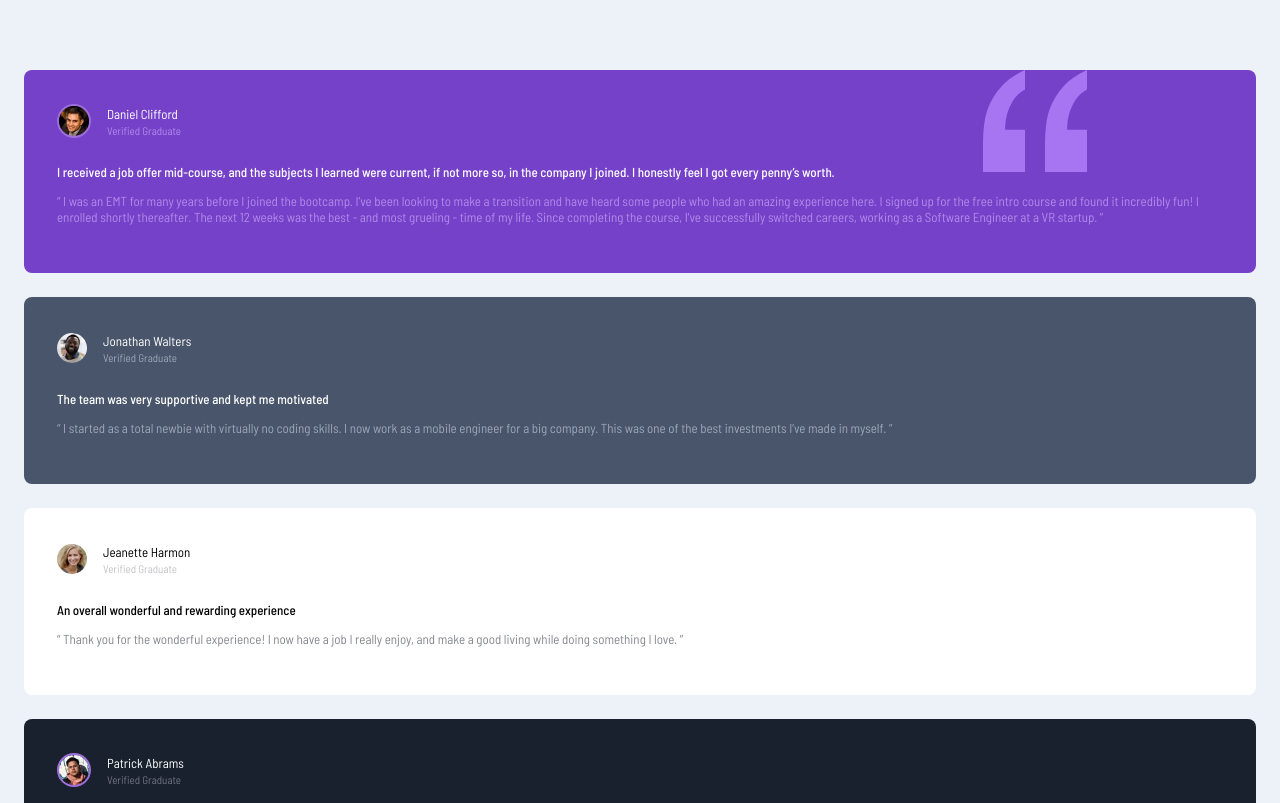
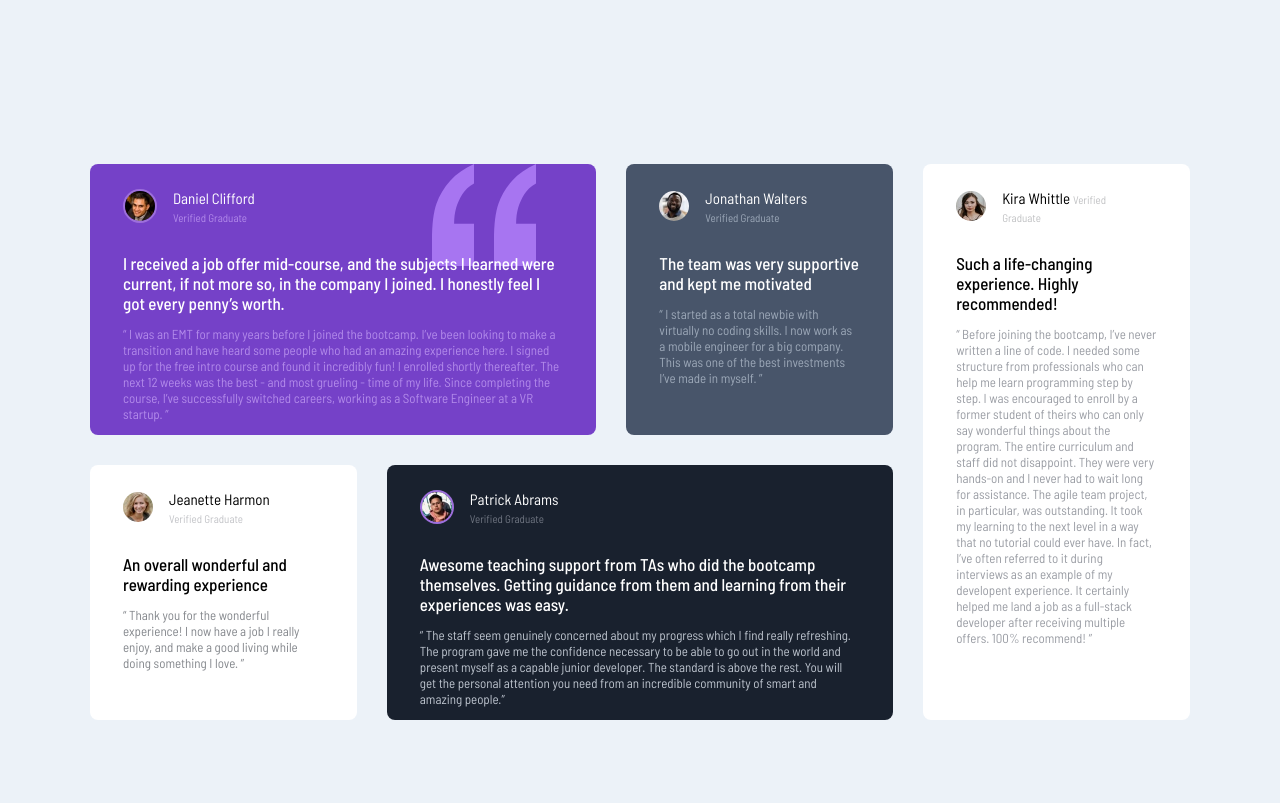
Before and after one commit to SergiuStancioiu/testimonials-grid-section-main, a plain HTML site: page index.html in a window 1280 px wide. Shown: the top 803 px of the page. Drawn offline with Linux system fonts and the light colour scheme.

Commit message:
Desktop styling

```diff
--- a/css/styles.css
+++ b/css/styles.css
@@ -120,3 +120,73 @@ body {
   padding-bottom: 35px;
   display: block;
 }
+
+@media screen and (min-width: 1100px) {
+  .testimonials-container {
+    margin: 0 auto;
+    width: 1100px;
+    display: grid;
+    grid-template-areas:
+      'card1 card1 card1 card1 card2 card5'
+      'card3 card4 card4 card4 card4 card5';
+    gap: 30px;
+  }
+
+  .first-card {
+    grid-area: card1;
+  }
+  .secound-card {
+    grid-area: card2;
+  }
+  .third-card {
+    grid-area: card3;
+  }
+
+  .fourth-card {
+    grid-area: card4;
+  }
+
+  .fifth-card {
+    grid-area: card5;
+  }
+
+  .testimonials-text {
+    padding-bottom: 24px;
+  }
+
+  .testimonials-text p {
+    margin-top: 13px;
+  }
+
+  .testimonials-section {
+    margin-bottom: 0;
+  }
+
+  .desktop {
+    margin-top: 164px;
+  }
+
+  .testimonials-description {
+    font-size: 17px;
+    margin: 0;
+  }
+
+  .testimonials-quote {
+    font-size: 13px;
+  }
+  .testimonials-heading {
+    font-size: 15px;
+  }
+
+  .testimonials-text {
+    padding: 0;
+  }
+
+  .author {
+    width: 105px;
+  }
+
+  .author-info {
+    padding-top: 10px;
+  }
+}
--- a/index.html
+++ b/index.html
@@ -21,7 +21,7 @@
   <body>
     <main>
       <div class="testimonials-container">
-        <div class="testimonials-section first-card">
+        <div class="testimonials-section first-card desktop">
           <div class="author-info">
             <div class="author-image">
               <img
@@ -54,7 +54,7 @@
             </p>
           </div>
         </div>
-        <div class="testimonials-section secound-card">
+        <div class="testimonials-section secound-card desktop">
           <div class="author-info">
             <div class="author-image">
               <img
@@ -140,7 +140,7 @@
             </p>
           </div>
         </div>
-        <div class="testimonials-section fifth-card">
+        <div class="testimonials-section fifth-card desktop">
           <div class="author-info">
             <div class="author-image">
               <img
```
